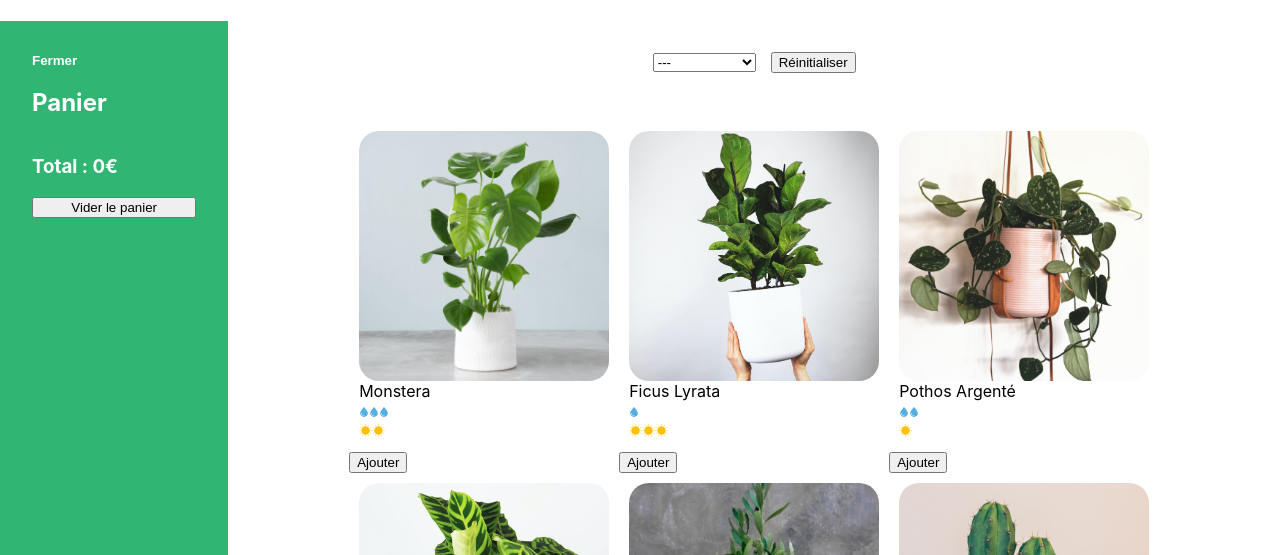
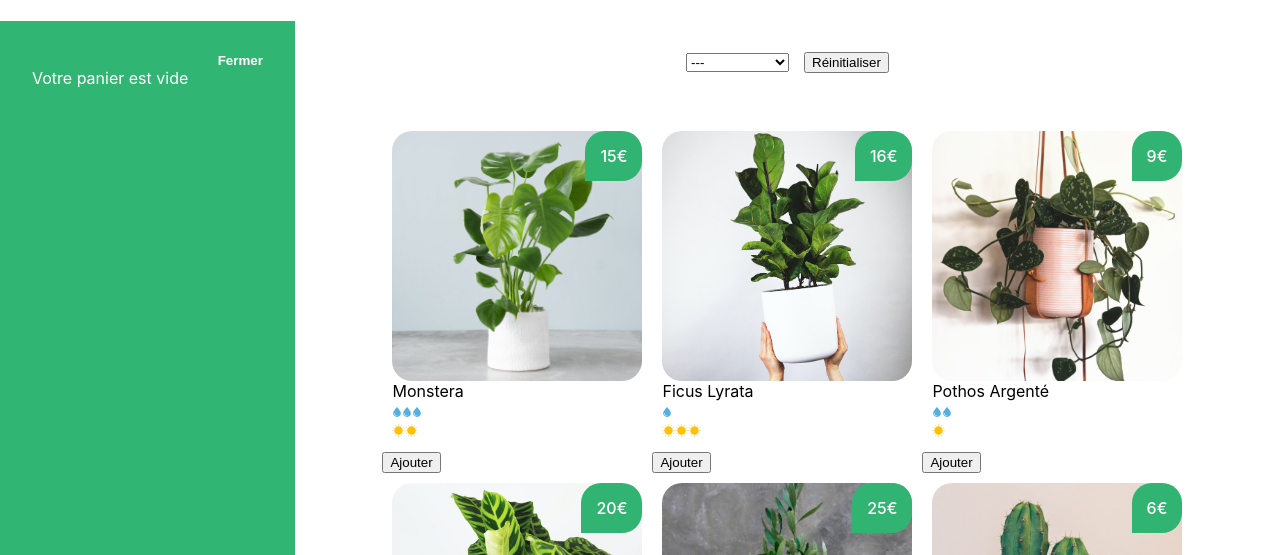
Before and after one commit to ilo-etech/maison-jungle, a React (Create React App) app: page / in a window 1280 px wide. Shown: the part 245-800 px from the top of the page. Built offline with nearby package versions, Linux system fonts and the light colour scheme.

Commit message:
[IMP] use effect on components

```diff
--- a/src/components/App.js
+++ b/src/components/App.js
@@ -1,3 +1,4 @@
+import { useState, useEffect } from 'react'
 import Banner from './Banner'
 import logo from '../assets/logo.png'
 import Cart from './Cart'
@@ -5,10 +6,12 @@ import Footer from './Footer'
 import ShoppingList from './ShoppingList'
 import '../styles/Layout.css'
 
-import { useState } from 'react'
+function App() {
+	const [cart, updateCart] = useState(localStorage.getItem('cart') ? JSON.parse(localStorage.getItem('cart')) : [])
 
-function App() {
-	const [cart, updateCart] = useState([])
+	useEffect(() => {
+		localStorage.setItem('cart', JSON.stringify(cart))
+	}, [cart])
 
 	return (
 		<div>
@@ -17,8 +20,8 @@ function App() {
 				<h1 className='lmj-title'>La maison jungle</h1>
 			</Banner>
 			<div className='lmj-layout-inner'>
-				<Cart cart={cart} updateCart={updateCart}/>
-				<ShoppingList cart={cart} updateCart={updateCart}/>
+				<Cart cart={cart} updateCart={updateCart} />
+				<ShoppingList cart={cart} updateCart={updateCart} />
 			</div>
 			<Footer />
 		</div>
--- a/src/components/Cart.js
+++ b/src/components/Cart.js
@@ -1,12 +1,16 @@
-import { useState } from 'react'
+import { useState, useEffect } from 'react'
 import '../styles/Cart.scss'
 
 function Cart({ cart, updateCart }) {
 	const [isOpen, setIsOpen] = useState(true)
-	var total = cart.reduce(
-		(acc, plant) => acc + (plant.amount * plant.price),
+	const items = Object.keys(cart)
+	const total = items.reduce(
+		(acc, item) => acc + cart[item].amount * cart[item].price,
 		0
 	)
+	useEffect(() => {
+		document.title = `LMJ: ${total}€ d'achats`
+	}, [total])
 
 	return isOpen ? (
 		<div className='lmj-cart'>
@@ -16,16 +20,22 @@ function Cart({ cart, updateCart }) {
 			>
 				Fermer
 			</button>
-			<h2>Panier</h2>
-			{
-				cart.map(({ name, price, amount }, index) => (
-					<div key={`${name}-${index}`}>
-						{name} {price}€ x {amount}
-					</div>
-				))
-			}
-			<h3>Total : {total}€</h3>
-			<button onClick={() => updateCart([])}>Vider le panier</button>
+			{cart.length > 0 ? (
+				<div>
+					<h2>Panier</h2>
+					<ul>
+						{cart.map(({ name, price, amount }, index) => (
+							<div key={`${name}-${index}`}>
+								{name} {price}€ x {amount}
+							</div>
+						))}
+					</ul>
+					<h3>Total :{total}€</h3>
+					<button onClick={() => updateCart([])}>Vider le panier</button>
+				</div>
+			) : (
+				<div>Votre panier est vide</div>
+			)}
 		</div>
 	) : (
 		<div className='lmj-cart-closed'>
--- a/src/components/PlantItem.js
+++ b/src/components/PlantItem.js
@@ -5,9 +5,10 @@ function handleClick(plantName) {
 	alert(`Vous voulez acheter 1 ${plantName}? Très bon choix 🌱✨`)
 }
 
-function PlantItem({ cover, name, water, light }) {
+function PlantItem({ cover, name, water, light, price }) {
 	return (
 		<li className='lmj-plant-item' onClick={() => handleClick(name)}>
+			<span className='lmj-plant-item-price'>{price}€</span>
 			<img className='lmj-plant-item-cover' src={cover} alt={`${name} cover`} />
 			{name}
 			<div>
--- a/src/components/ShoppingList.js
+++ b/src/components/ShoppingList.js
@@ -36,7 +36,7 @@ function ShoppingList({ cart, updateCart }) {
 					!activeCategory || activeCategory === category ?
 						(
 							<div key={id}>
-								<PlantItem cover={cover} name={name} water={water} light={light} />
+								<PlantItem cover={cover} name={name} water={water} light={light} price={price} />
 								<button onClick={() => addToCart(name, price)}>Ajouter</button>
 							</div>
 						) : null
--- a/src/styles/Cart.scss
+++ b/src/styles/Cart.scss
@@ -5,7 +5,7 @@
 	display: flex;
 	flex-direction: column;
 	justify-content: flex-start;
-	width: 200px;
+	width: 300px;
 }
 
 .lmj-cart-add-button {
@@ -22,11 +22,12 @@
 	align-self: self-start;
 	padding: 0;
 	color: white;
+	align-self: flex-end;
 }
 
 .lmj-cart-closed {
 	padding: 32px;
-	width: 200px;
+	width: 300px;
 }
 
 .lmj-cart-closed > button {
--- a/src/styles/PlantItem.css
+++ b/src/styles/PlantItem.css
@@ -12,4 +12,16 @@
 	justify-content: center;
 	flex-direction: column;
 	text-transform: capitalize;
+	position: relative;
 }
+
+.lmj-plant-item-price {
+	position: absolute;
+	border-radius: 20px 20px 20px 0;
+	background-color: #31b472;
+	color: white;
+	padding: 15px;
+	right: 0;
+	top: 0;
+	font-weight: 500;
+}
```
